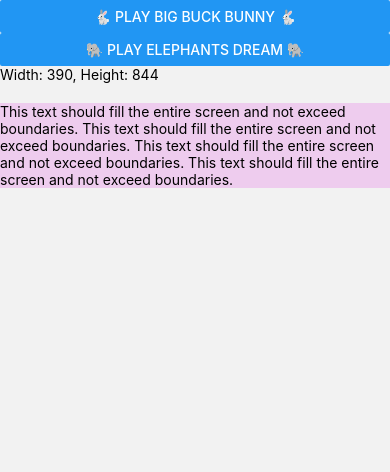
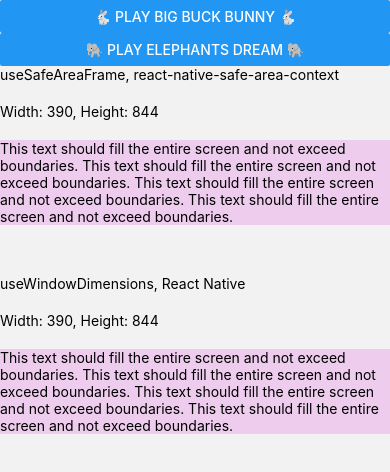
Before and after one commit to bbcmaestro/bbcmaestro-app-video-poc, a React Native app: screen /Home in a window 390 px wide. Shown: the top 472 px of the page. Built offline with nearby package versions, Linux system fonts and the light colour scheme.

Commit message:
feat: addded demonstratable workaround with safe area context

```diff
--- a/screens/HomeScreen.js
+++ b/screens/HomeScreen.js
@@ -7,11 +7,13 @@
   Text,
 } from 'react-native';
 import {useNavigation} from '@react-navigation/native';
+import {useSafeAreaFrame} from 'react-native-safe-area-context';
 import * as ScreenOrientation from 'expo-screen-orientation';
 
 const HomeScreen = () => {
   const navigation = useNavigation();
-  const {height, width} = useWindowDimensions();
+  const {height: heightRN, width: widthRN} = useWindowDimensions();
+  const {height: heightRNSAC, width: widthRNSAC} = useSafeAreaFrame();
 
   ScreenOrientation.lockAsync(ScreenOrientation.OrientationLock.PORTRAIT_UP);
 
@@ -42,11 +44,42 @@
         style={{
           marginBottom: 20,
         }}>
-        Width: {width}, Height: {height}
+        useSafeAreaFrame, react-native-safe-area-context
+      </Text>
+      <Text
+        style={{
+          marginBottom: 20,
+        }}>
+        Width: {widthRNSAC}, Height: {heightRNSAC}
       </Text>
       <View
         style={{
-          width,
+          width: widthRNSAC,
+          backgroundColor: '#eeccee',
+          marginBottom: 50,
+        }}>
+        <Text>
+          This text should fill the entire screen and not exceed boundaries.
+          This text should fill the entire screen and not exceed boundaries.
+          This text should fill the entire screen and not exceed boundaries.
+          This text should fill the entire screen and not exceed boundaries.
+        </Text>
+      </View>
+      <Text
+        style={{
+          marginBottom: 20,
+        }}>
+        useWindowDimensions, React Native
+      </Text>
+      <Text
+        style={{
+          marginBottom: 20,
+        }}>
+        Width: {widthRN}, Height: {heightRN}
+      </Text>
+      <View
+        style={{
+          width: widthRN,
           backgroundColor: '#eeccee',
         }}>
         <Text>
```
